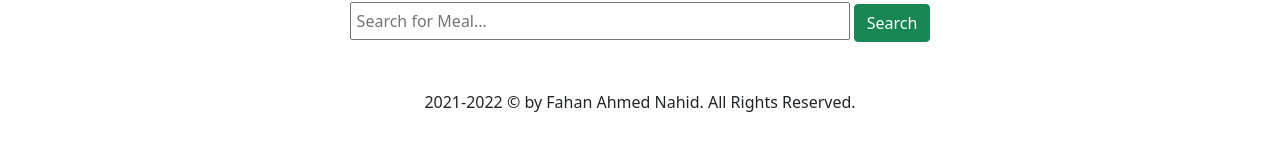
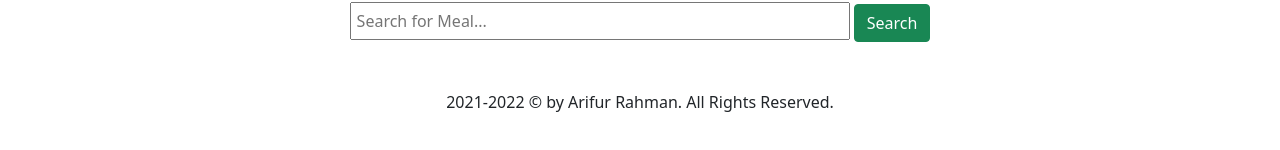
Before and after one commit to Arifur-rahman14/asst-five, a plain HTML site: page index.html in a window 1280 px wide. Shown: the part 154-304 px from the top of the page. Drawn offline with nearby package versions, Linux system fonts and the light colour scheme.

Commit message:
Update index.html

```diff
--- a/index.html
+++ b/index.html
@@ -81,7 +81,7 @@
   </body>
   <footer class="text-center">
     <p class="mb-0">
-      2021-2022 &copy; by Fahan Ahmed Nahid. All Rights Reserved.
+      2021-2022 &copy; by Arifur Rahman. All Rights Reserved.
     </p>
   </footer>
 </html>
```
